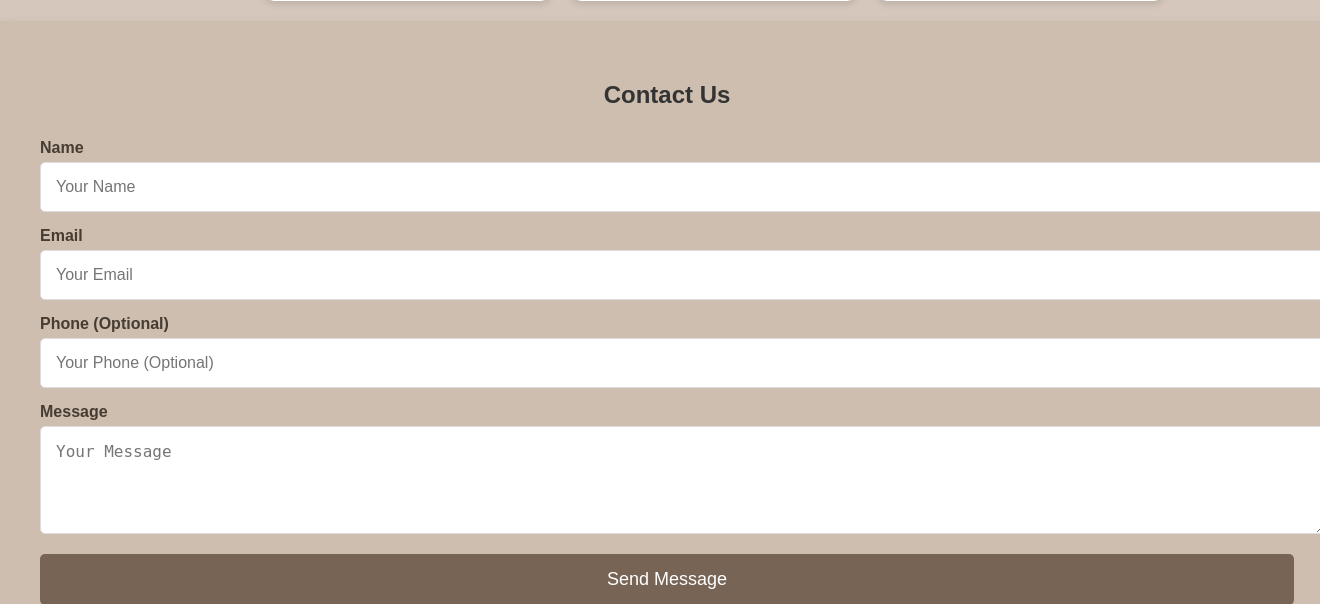
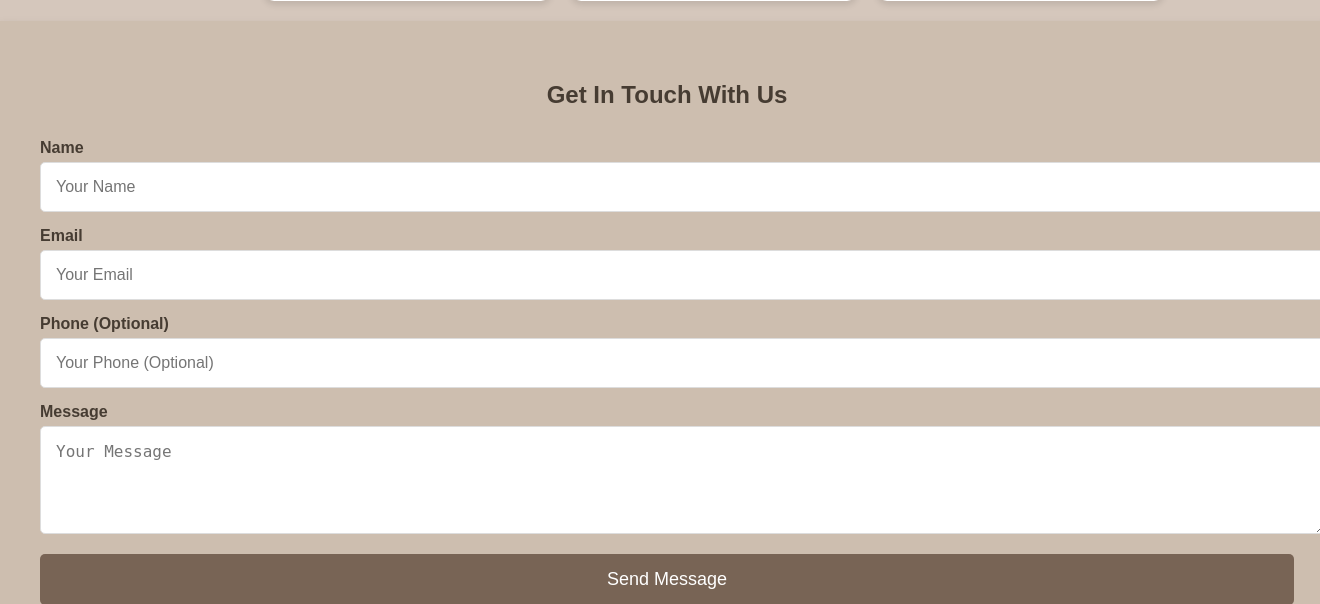
Before and after one commit to Dumboman/Philliz, a PHP site: page / in a window 1320 px wide; the page is wider, and only the part inside the window is pictured. Shown: the part 2457-3061 px from the top of that part. Run offline with PHP 8.4, Linux system fonts and the light colour scheme; some libraries are stand-ins or nearby versions.

Commit message:
change 1

```diff
--- a/index.html
+++ b/index.html
@@ -136,8 +136,8 @@
       </div>
   </div>
     </section>
-    <div class="contact-container">
-      <h2>Contact Us</h2>
+    <div class="contact-container" id="contact">
+      <h2>Get In Touch With Us</h2>
       <form id="contactForm">
           <label for="name">Name</label>
           <input type="text" id="name" placeholder="Your Name" required>
--- a/style.css
+++ b/style.css
@@ -442,7 +442,7 @@ p {
 }
 h2 {
   text-align: center;
-  color: #333;
+  color: rgb(70, 60, 50);
   margin-bottom: 20px;
 }
 form {
```
